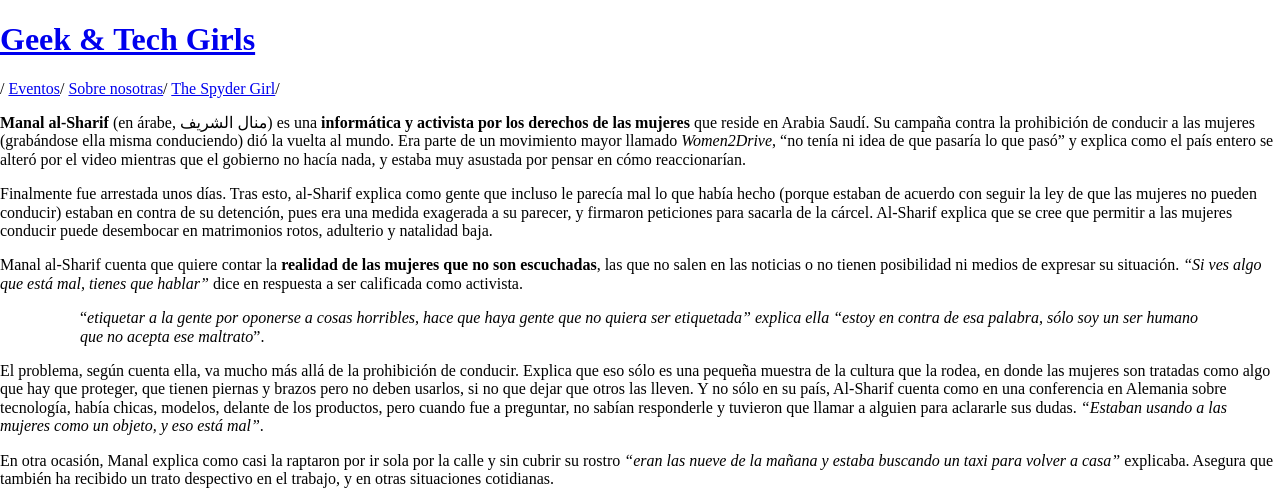
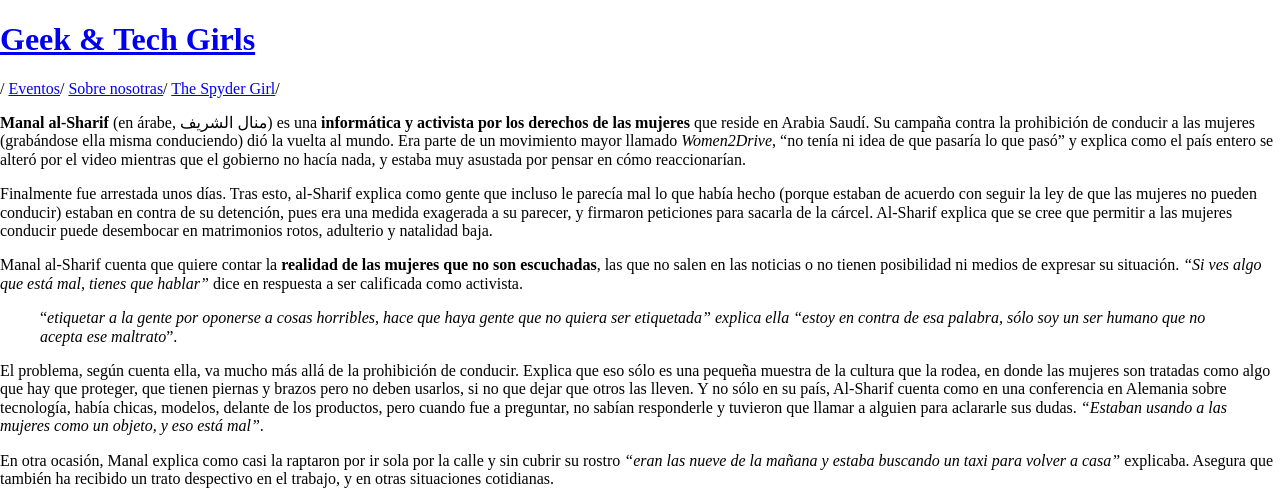
Before and after one commit to YesWeTech/yeswetech.github.io, a Jekyll site: the page built from _posts/2017-03-19-manal al-Sharif.markdown, in a window 1280 px wide. Shown: the top 504 px of the page. Built offline with Jekyll 4.4.1, drawn with Linux system fonts in a browser that asks for light colours; nearby versions of some CDN libraries; our own code applies the rules of GitHub Pages for plain Markdown files; library files that are not in the unit come from our copies; comment, search, counter and statistics services are not loaded.

```diff
--- a/_posts/2017-03-19-manal al-Sharif.markdown
+++ b/_posts/2017-03-19-manal al-Sharif.markdown
@@ -15,7 +15,7 @@ Finalmente fue arrestada unos días. Tras esto, al-Sharif explica como gente que
 Manal al-Sharif cuenta que quiere contar la **realidad de las mujeres que no son escuchadas**, las que no salen en las noticias o no tienen posibilidad ni medios de expresar su situación. _"Si ves algo que está mal, tienes que hablar"_ dice en respuesta a ser calificada como activista.
 
 
->> "_etiquetar a la gente por oponerse a cosas horribles, hace que haya gente que no quiera ser etiquetada" explica ella "estoy en contra de esa palabra, sólo soy un ser humano que no acepta ese maltrato_".
+> "_etiquetar a la gente por oponerse a cosas horribles, hace que haya gente que no quiera ser etiquetada" explica ella "estoy en contra de esa palabra, sólo soy un ser humano que no acepta ese maltrato_".
 
 El problema, según cuenta ella, va mucho más allá de la prohibición de conducir. Explica que eso sólo es una pequeña muestra de la cultura que la rodea, en donde las mujeres son tratadas como algo que hay que proteger, que tienen piernas y brazos pero no deben usarlos, si no que dejar que otros las lleven. Y no sólo en su país, Al-Sharif cuenta como en una conferencia en Alemania sobre tecnología, había chicas, modelos, delante de los productos, pero cuando fue a preguntar, no sabían responderle y tuvieron que llamar a alguien para aclararle sus dudas. _"Estaban usando a las mujeres como un objeto, y eso está mal"_.
 
```
